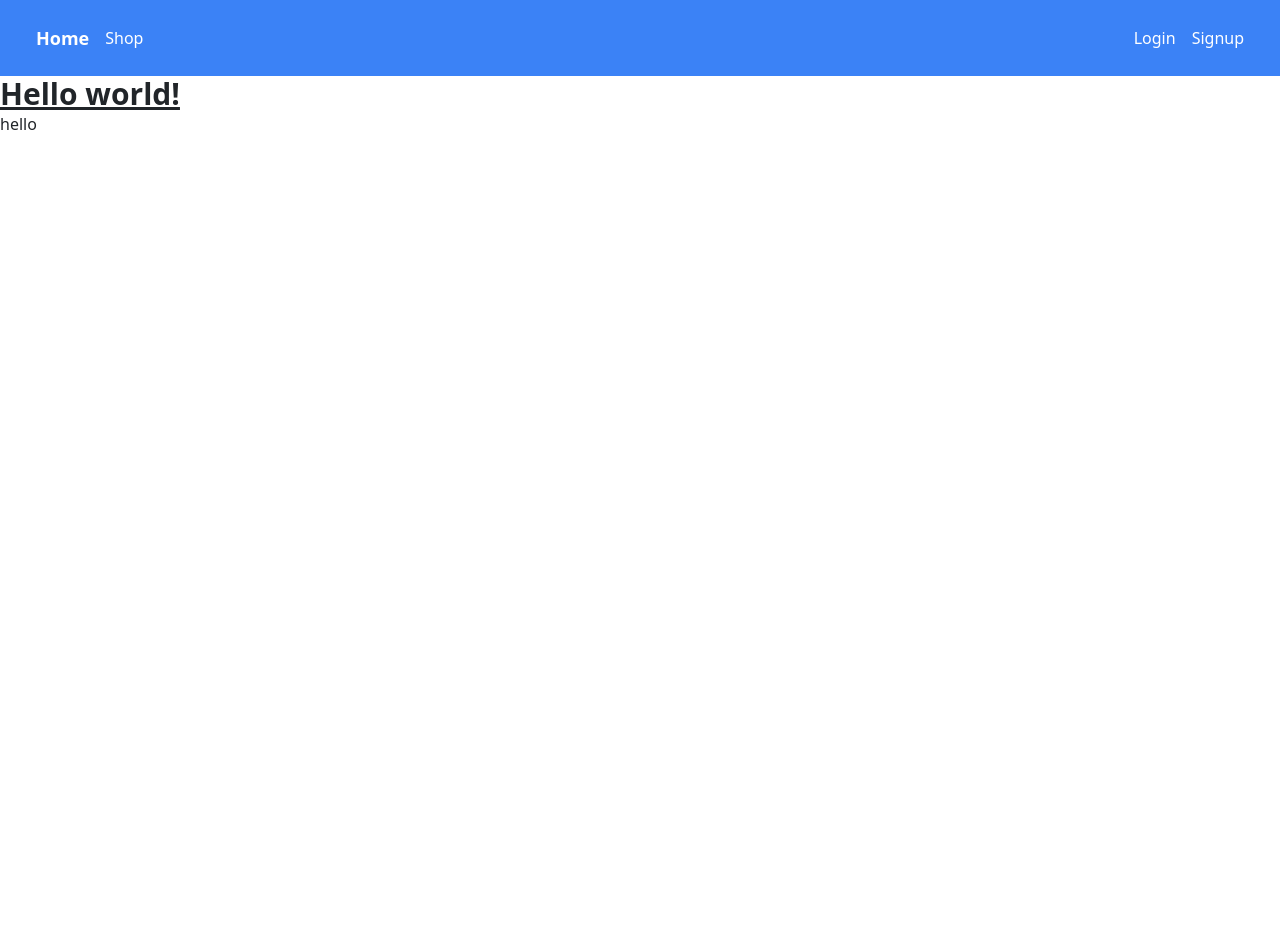
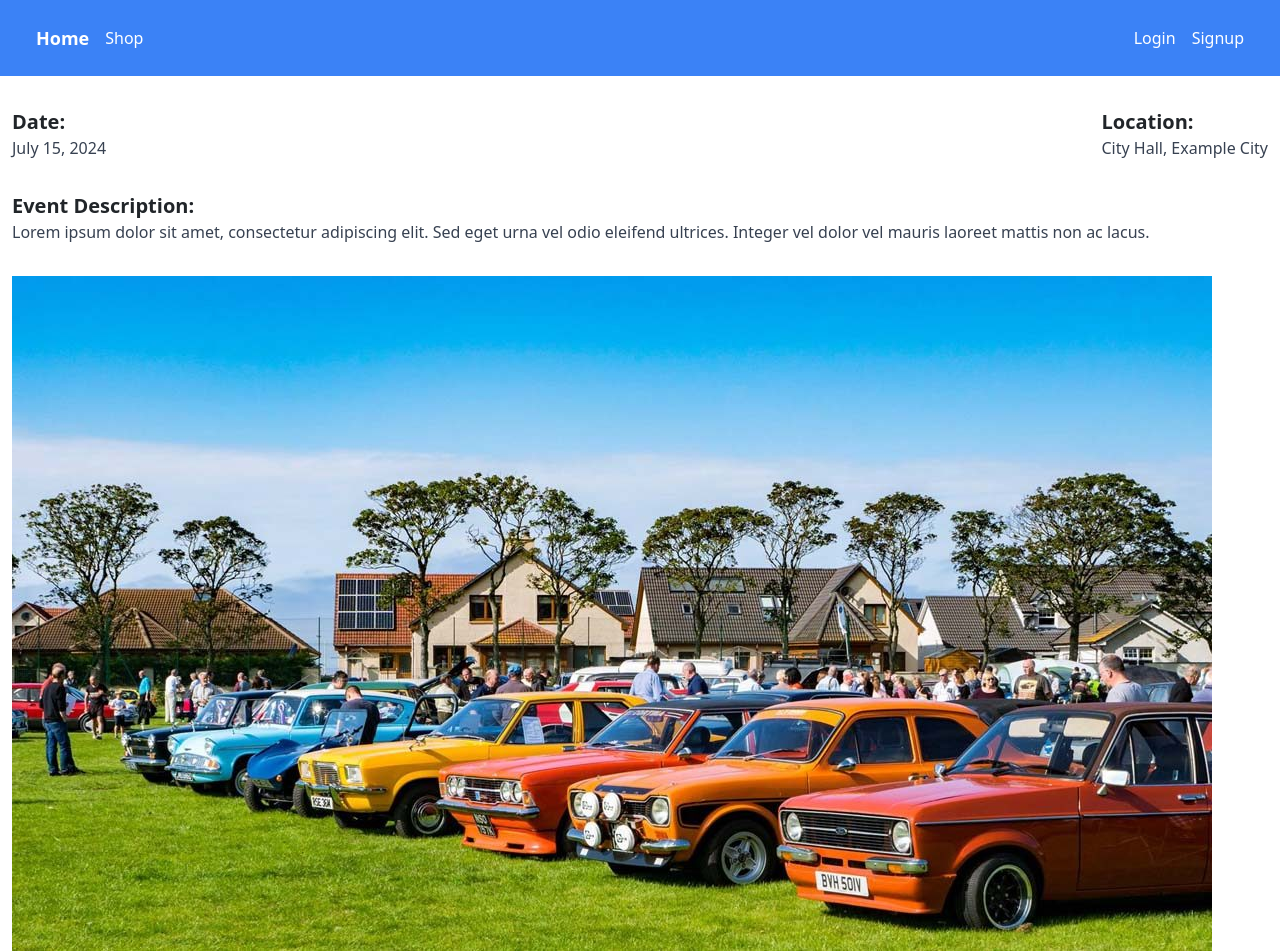
Before and after one commit to yashinshekh/timothybrush_django, a Django app: page / in a window 1280 px wide. Before the commit the page ends 800 px from the top, so only its background shows below. Run offline with Django 4.2, Linux system fonts and the light colour scheme; some libraries are stand-ins or nearby versions.

Commit message:
added event

```diff
--- a/timothybrush_django/static/css/output.css
+++ b/timothybrush_django/static/css/output.css
@@ -619,6 +619,10 @@ video {
   margin-left: auto;
 }
 
+.mt-8 {
+  margin-top: 2rem;
+}
+
 .block {
   display: block;
 }
@@ -641,6 +645,10 @@ video {
 
 .h-6 {
   height: 1.5rem;
+}
+
+.h-auto {
+  height: auto;
 }
 
 .w-6 {
@@ -696,13 +704,27 @@ video {
   line-height: 1.75rem;
 }
 
+.text-xl {
+  font-size: 1.25rem;
+  line-height: 1.75rem;
+}
+
 .font-bold {
   font-weight: 700;
+}
+
+.font-semibold {
+  font-weight: 600;
 }
 
 .text-white {
   --tw-text-opacity: 1;
   color: rgb(255 255 255 / var(--tw-text-opacity));
+}
+
+.text-gray-700 {
+  --tw-text-opacity: 1;
+  color: rgb(55 65 81 / var(--tw-text-opacity));
 }
 
 .underline {
--- a/timothybrush_django/templates/base.html
+++ b/timothybrush_django/templates/base.html
@@ -66,10 +66,7 @@
   {% include 'header.html' %}
 
   {% block content %}
-      <h1 class="text-3xl font-bold underline">
-        Hello world!
-      </h1>
-      <p class="color-red">hello</p>
+
   {% endblock %}
 
 </body>
--- a/timothybrush_django/templates/header.html
+++ b/timothybrush_django/templates/header.html
@@ -2,7 +2,7 @@
   <div class="container mx-auto flex flex-wrap items-center justify-between">
     <!-- Home and Shop Sections for large screens -->
     <div class="flex items-center space-x-4">
-      <a href="#" class="text-white text-lg font-bold">Home</a>
+      <a href="{% url 'home' %}" class="text-white text-lg font-bold">Home</a>
       <a href='{% url 'shop' %}' class="text-white hidden md:block">Shop</a>
     </div>
 
--- a/timothybrush_django/templates/pages/home.html
+++ b/timothybrush_django/templates/pages/home.html
@@ -1 +1,37 @@
 {% extends "base.html" %}
+{% load static %}
+
+{% block content %}
+  <div class="container mx-auto mt-8">
+
+    <!-- Date and Location -->
+    <div class="flex justify-between">
+      <div>
+        <p class="text-xl font-semibold">Date:</p>
+        <p class="text-gray-700">July 15, 2024</p>
+      </div>
+      <div>
+        <p class="text-xl font-semibold">Location:</p>
+        <p class="text-gray-700">City Hall, Example City</p>
+      </div>
+    </div>
+
+    <!-- Description -->
+    <div class="mt-8">
+      <p class="text-xl font-semibold">Event Description:</p>
+      <p class="text-gray-700">
+        Lorem ipsum dolor sit amet, consectetur adipiscing elit. Sed eget urna vel odio eleifend ultrices.
+        Integer vel dolor vel mauris laoreet mattis non ac lacus.
+      </p>
+    </div>
+
+    <!-- Image Section -->
+    <div class="mt-8">
+      <img src="{% static 'images/car_event.jpg' %}" alt="Event Image" class="w/2 h-auto">
+    </div>
+
+    <!-- Additional Sections (Add more as needed) -->
+    <!-- Example: Speakers, Agenda, Registration -->
+
+  </div>
+{% endblock %}
```
Also changed, not shown: timothybrush_django/static/images/car_event.jpg (added).
